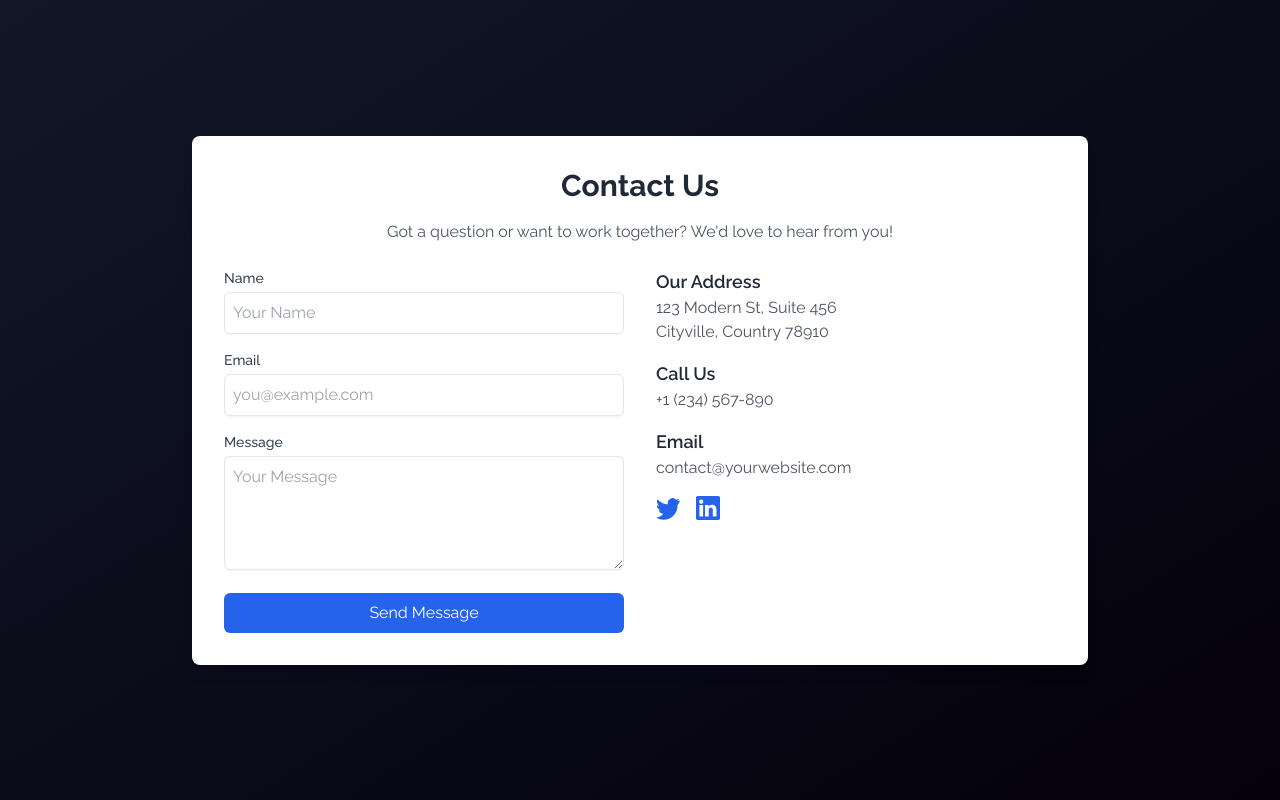
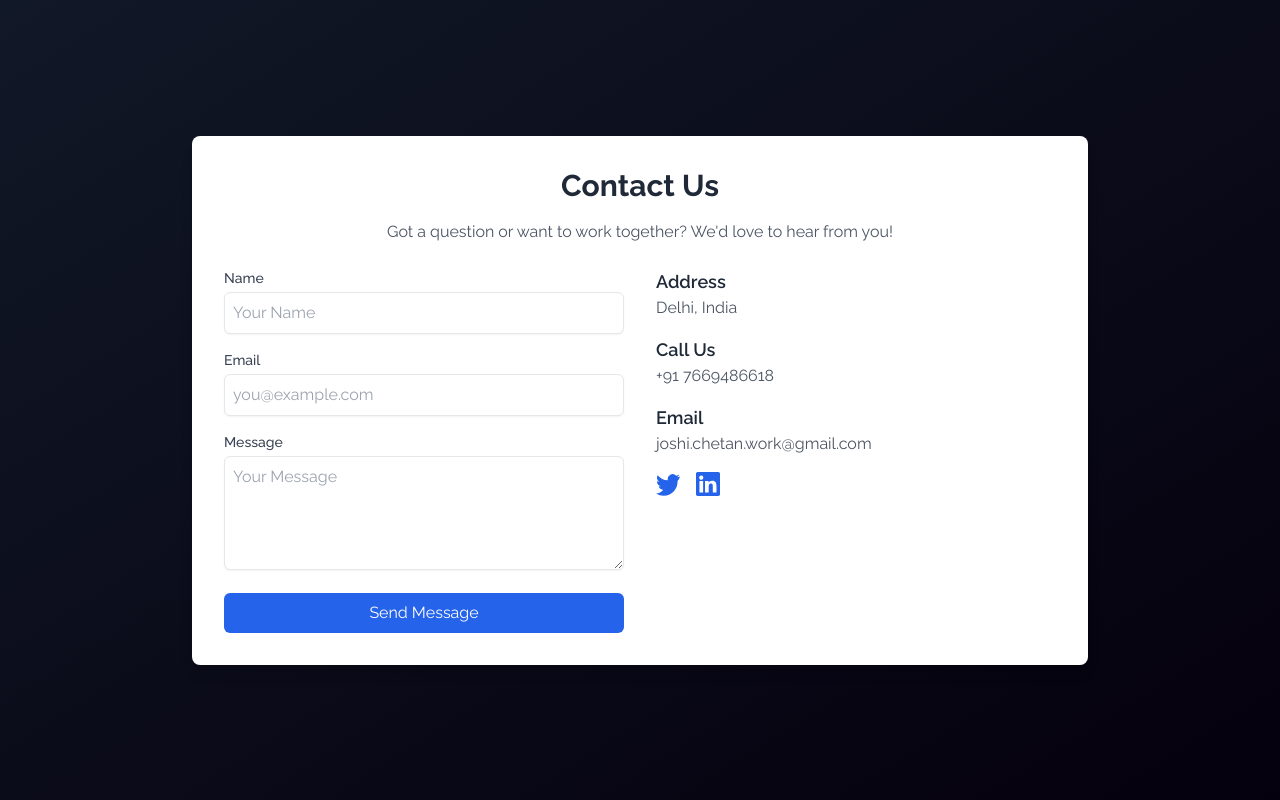
Before and after one commit to Codeclopedia/portfolio_website, a Next.js app: page /contact in a window 1280 px wide. Built offline with nearby package versions, Linux system fonts and the light colour scheme; a web font is replaced by a local one.

Commit message:
contact animation added

```diff
--- a/app/contact/page.tsx
+++ b/app/contact/page.tsx
@@ -1,7 +1,29 @@
+"use client"
+
+import { DotLottieReact } from "@lottiefiles/dotlottie-react";
+import { FormEvent, useState } from "react";
+
 export default function Contact() {
+
+  const[messageSending,setMessageSending]=useState(false);
+
+const onSubmit = async (e:FormEvent<HTMLButtonElement>)=>{
+  console.log("inside submit")
+  e.preventDefault();
+  setMessageSending(true);
+  await new Promise((resolve) => setTimeout(resolve, 2000) );
+  setMessageSending(false);
+}
+
   return (
     <>
       <div className="min-h-screen bg-gradient-to-br from-gray-900 to-[#05000d] flex items-center justify-center px-4">
+     {messageSending && <DotLottieReact
+      className="absolute"
+      src="https://lottie.host/5af6114b-6c4a-437e-9fa5-19a48a654e79/Nfpj1CsBh8.lottie"
+      loop
+      autoplay
+    />}
         <div className="bg-white rounded-lg shadow-lg p-8 w-full max-w-4xl">
           <h1 className="text-3xl font-bold text-gray-800 mb-4 text-center">Contact Us</h1>
           <p className="text-gray-600 text-center mb-6">
@@ -46,6 +68,7 @@ export default function Contact() {
                 ></textarea>
               </div>
               <button
+              onClick={onSubmit}
                 type="submit"
                 className="w-full bg-blue-600 text-white py-2 px-4 rounded-md hover:bg-blue-700 focus:outline-none focus:ring-2 focus:ring-blue-500 focus:ring-offset-2"
               >
@@ -54,16 +77,16 @@ export default function Contact() {
             </form>
             <div className="space-y-4 text-gray-600">
               <div>
-                <h2 className="text-lg font-semibold text-gray-800">Our Address</h2>
-                <p>123 Modern St, Suite 456<br />Cityville, Country 78910</p>
+                <h2 className="text-lg font-semibold text-gray-800">Address</h2>
+                <p>Delhi, India</p>
               </div>
               <div>
                 <h2 className="text-lg font-semibold text-gray-800">Call Us</h2>
-                <p>+1 (234) 567-890</p>
+                <p>+91 7669486618</p>
               </div>
               <div>
                 <h2 className="text-lg font-semibold text-gray-800">Email</h2>
-                <p>contact@yourwebsite.com</p>
+                <p>joshi.chetan.work@gmail.com</p>
               </div>
               <div className="flex space-x-4">
                 <a
@@ -81,7 +104,7 @@ export default function Contact() {
                   </svg>
                 </a>
                 <a
-                  href="#"
+                  href="https://www.linkedin.com/in/chetan-joshi-216178250/"
                   className="text-blue-600 hover:text-blue-800"
                   aria-label="LinkedIn"
                 >
--- a/package.json
+++ b/package.json
@@ -10,6 +10,7 @@
   },
   "dependencies": {
     "@gsap/react": "^2.1.1",
+    "@lottiefiles/dotlottie-react": "^0.12.0",
     "@splidejs/react-splide": "^0.7.12",
     "@splidejs/splide": "^4.1.4",
     "gsap": "^3.12.5",
```
Also changed, not shown: 1 other file (tests, documents, lock files or other folders).
